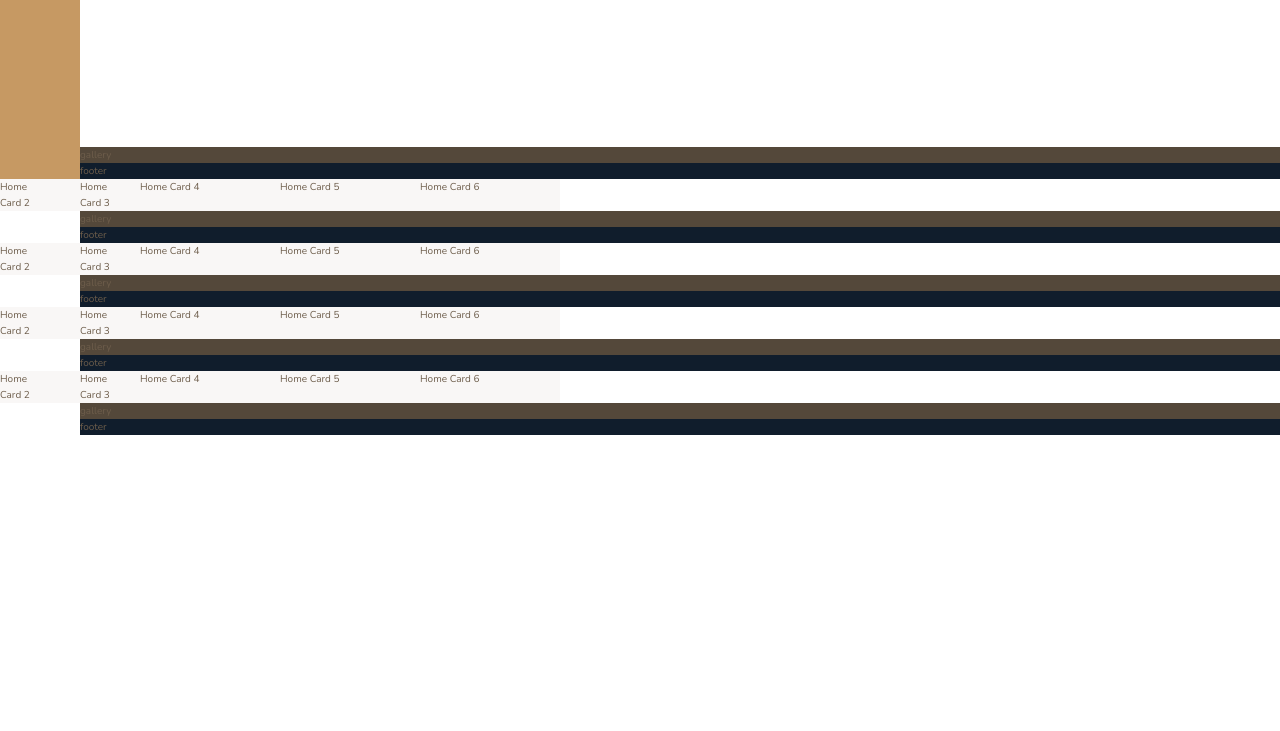
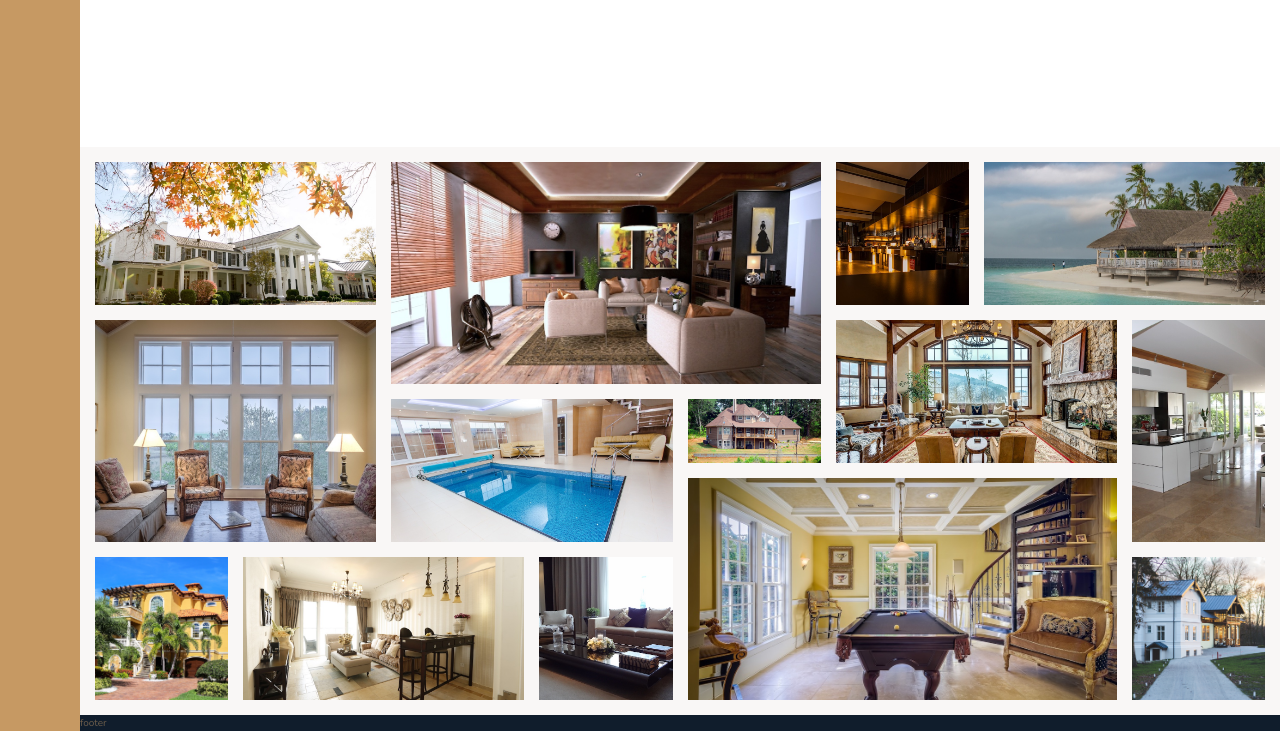
Before and after one commit to diegolopes98/nexter, a website: page index.html in a window 1280 px wide. Shown: the part 2925-3656 px from the top of the page. Before the commit the page ends 3360 px from the top, so only its background shows below. Drawn offline with nearby package versions, Linux system fonts and the light colour scheme; files that its build step writes are made by us from their sources.

Commit message:
add gallery

```diff
--- a/index.html
+++ b/index.html
@@ -290,7 +290,61 @@
       </section>
 
       <section class="gallery">
-        gallery
+        <figure class="gallery__item gallery__item--1">
+          <img src="img/gal-1.jpeg" alt="Gallery Image 1" class="gallery__img">
+        </figure>
+
+        <figure class="gallery__item gallery__item--2">
+          <img src="img/gal-2.jpeg" alt="Gallery Image 2" class="gallery__img">
+        </figure>
+
+        <figure class="gallery__item gallery__item--3">
+          <img src="img/gal-3.jpeg" alt="Gallery Image 3" class="gallery__img">
+        </figure>
+
+        <figure class="gallery__item gallery__item--4">
+          <img src="img/gal-4.jpeg" alt="Gallery Image 4" class="gallery__img">
+        </figure>
+
+        <figure class="gallery__item gallery__item--5">
+          <img src="img/gal-5.jpeg" alt="Gallery Image 5" class="gallery__img">
+        </figure>
+
+        <figure class="gallery__item gallery__item--6">
+          <img src="img/gal-6.jpeg" alt="Gallery Image 6" class="gallery__img">
+        </figure>
+
+        <figure class="gallery__item gallery__item--7">
+          <img src="img/gal-7.jpeg" alt="Gallery Image 7" class="gallery__img">
+        </figure>
+
+        <figure class="gallery__item gallery__item--8">
+          <img src="img/gal-8.jpeg" alt="Gallery Image 8" class="gallery__img">
+        </figure>
+
+        <figure class="gallery__item gallery__item--9">
+          <img src="img/gal-9.jpeg" alt="Gallery Image 9" class="gallery__img">
+        </figure>
+
+        <figure class="gallery__item gallery__item--10">
+          <img src="img/gal-10.jpeg" alt="Gallery Image 10" class="gallery__img">
+        </figure>
+
+        <figure class="gallery__item gallery__item--11">
+          <img src="img/gal-11.jpeg" alt="Gallery Image 11" class="gallery__img">
+        </figure>
+
+        <figure class="gallery__item gallery__item--12">
+          <img src="img/gal-12.jpeg" alt="Gallery Image 12" class="gallery__img">
+        </figure>
+
+        <figure class="gallery__item gallery__item--13">
+          <img src="img/gal-13.jpeg" alt="Gallery Image 13" class="gallery__img">
+        </figure>
+
+        <figure class="gallery__item gallery__item--14">
+          <img src="img/gal-14.jpeg" alt="Gallery Image 14" class="gallery__img">
+        </figure>
       </section>
 
       <footer class="footer">
@@ -298,75 +352,3 @@
       </footer>
     </body>
 </html>
-
-
-        <div class="home">Home Card 2</div>
-        <div class="home">Home Card 3</div>
-        <div class="home">Home Card 4</div>
-        <div class="home">Home Card 5</div>
-        <div class="home">Home Card 6</div>
-      </section>
-
-      <section class="gallery">
-        gallery
-      </section>
-
-      <footer class="footer">
-        footer
-      </footer>
-    </body>
-</html>
-
-
-        <div class="home">Home Card 2</div>
-        <div class="home">Home Card 3</div>
-        <div class="home">Home Card 4</div>
-        <div class="home">Home Card 5</div>
-        <div class="home">Home Card 6</div>
-      </section>
-
-      <section class="gallery">
-        gallery
-      </section>
-
-      <footer class="footer">
-        footer
-      </footer>
-    </body>
-</html>
-
-
-        <div class="home">Home Card 2</div>
-        <div class="home">Home Card 3</div>
-        <div class="home">Home Card 4</div>
-        <div class="home">Home Card 5</div>
-        <div class="home">Home Card 6</div>
-      </section>
-
-      <section class="gallery">
-        gallery
-      </section>
-
-      <footer class="footer">
-        footer
-      </footer>
-    </body>
-</html>
-
-
-        <div class="home">Home Card 2</div>
-        <div class="home">Home Card 3</div>
-        <div class="home">Home Card 4</div>
-        <div class="home">Home Card 5</div>
-        <div class="home">Home Card 6</div>
-      </section>
-
-      <section class="gallery">
-        gallery
-      </section>
-
-      <footer class="footer">
-        footer
-      </footer>
-    </body>
-</html>
--- a/sass/_gallery.scss
+++ b/sass/_gallery.scss
@@ -1,4 +1,90 @@
 .gallery {
-  background-color: $color-grey-dark-1;
+  background-color: $color-grey-light-1;
   grid-column: full-start / full-end;
+
+  display: grid;
+  grid-template-columns: repeat(8, 1fr);
+  grid-template-rows: repeat(7, 5vw);
+  grid-gap: 1.5rem;
+  padding: 1.5rem;
+
+  &__item {
+    &--1{
+      grid-row: 1 / span 2;
+      grid-column: 1 / span 2;
+    }
+
+    &--2 {
+      grid-row: 1 / span 3;
+      grid-column: 3 / span 3;
+    }
+
+    &--3 {
+      grid-row: 1 / span 2;
+      grid-column: 6 / span 1;
+    }
+
+    &--4 {
+      grid-row: 1 / span 2;
+      grid-column: 7 / span 2;
+    }
+
+    &--5 {
+      grid-row: 3 / span 3;
+      grid-column: 1 / span 2;
+    }
+
+    &--6 {
+      grid-row: 4 / span 2;
+      grid-column: 3 / span 2;
+    }
+
+    &--7 {
+      grid-row: 4 / span 1;
+      grid-column: 5 / span 1;
+    }
+
+    &--8 {
+      grid-row: 3 / span 2;
+      grid-column: 6 / span 2;
+    }
+
+    &--9 {
+      grid-row: 3 / span 3;
+      grid-column: 8 / span 1;
+    }
+
+    &--10 {
+      grid-row: 6 / span 2;
+      grid-column: 1 / span 1;
+    }
+
+    &--11 {
+      grid-row: 6 / span 2;
+      grid-column: 2 / span 2;
+    }
+
+    &--12 {
+      grid-row: 6 / span 2;
+      grid-column: 4 / span 1;
+    }
+
+    &--13 {
+      grid-row: 5 / span 3;
+      grid-column: 5 / span 3;
+    }
+
+    &--14 {
+      grid-row: 6 / span 2;
+      grid-column: 8 / span 1;
+    }
+
+  }
+
+  &__img {
+    display: block;
+    width: 100%;
+    height: 100%;
+    object-fit: cover;
+  }
 }
```
